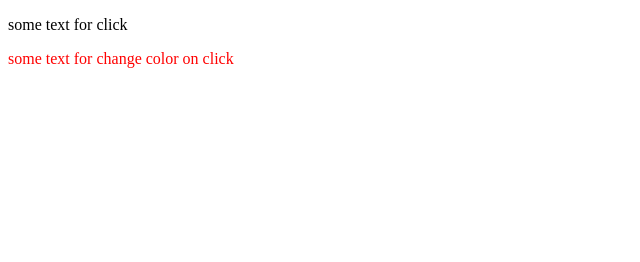
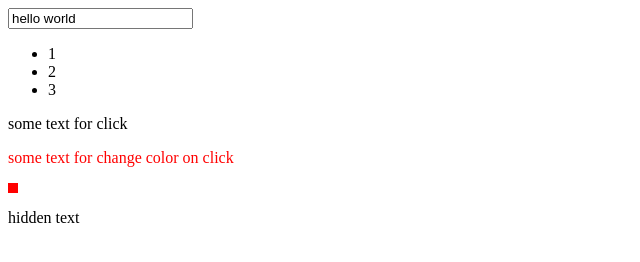
Before and after one commit to litury/proxy_reflect, a plain HTML site: page LibraryExamples/index.html in a window 1280 px wide. Shown: the whole page, without its empty margins (0-640 px from the left). Drawn offline with nearby package versions, Linux system fonts and the light colour scheme.

Commit message:
feat: add JQ

```diff
--- a/LibraryExamples/index.html
+++ b/LibraryExamples/index.html
@@ -7,12 +7,32 @@
 	<title>Document</title>
 	<script src="https://cdnjs.cloudflare.com/ajax/libs/jquery/3.6.0/jquery.min.js"></script>
 	<style>
-    .color{
+        .color {
             color: red;
+        }
+
+        .hover {
+            display: none;
+        }
+
+        .hidden {
+            background-color: red;
+            width: 10px;
+            height: 10px;
         }
 	</style>
 </head>
 <body>
+
+<div class="myDivClass">
+	<input id="myDivId" type="text">
+</div>
+
+<ul id="menu">
+	<li>1</li>
+	<li>2</li>
+	<li>3</li>
+</ul>
 
 <p>
 	some text for click
@@ -21,7 +41,12 @@
 <p class="color">
 	some text for change color on click
 </p>
-  <p class="hide">
+
+<div class="hidden">
+
+</div>
+
+<p class="hide someClass">
 	hidden text
 </p>
 
--- a/LibraryExamples/jQueryExamples.js
+++ b/LibraryExamples/jQueryExamples.js
@@ -14,30 +14,43 @@
  * --------------------------------------- *
  */
 $ // стандартный объект jQuery
-$( document ).ready(function() { // получение глобального объекта document и выполнение функции при его загрузке
-  console.log( "ready!" );
+
+$(document).ready(function () { // получение глобального объекта document и выполнение функции при его загрузке
+	console.log("ready!");
 });
-$( "#myDivId" ); // получение элемента по id (#)
-$( ".myDivClass" ); // получение элемента по классу
-var myValue = $( "#myDivId" ).val(); // получение значения инпута
-$( "#myDivId" ).val( "hello world" ); // запись значение
-$( "p" ).click(function() { // установка обработчика на click
-  console.log( "You clicked a paragraph!" );
+
+$("#myDivId"); // получение элемента по id (#)
+
+$(".myDivClass"); // получение элемента по классу
+
+var myValue = $("#myDivId").val(); // получение значения инпута
+
+$("#myDivId").val("hello world"); // запись значение
+
+$("p").click(function () { // установка обработчика на click
+	console.log("You clicked a paragraph!");
 });
-$( "p" ).on( "click", function() { // та же логика обработчика
-  console.log( "click" );
+
+$("p").on("click", function () { // та же логика обработчика
+	console.log("click");
 });
-$( "p.color" ).click(function () { // установка обработчика на click
-  $(this).toggleClass('color')
-  console.log( "You paint a paragraph!" );
+
+$("p.color").click(function () { // установка обработчика на click
+	$(this).toggleClass('color')
+	console.log("You paint a paragraph!");
 });
-$( "#menu li" ).hover(function() {
-  $( this ).toggleClass( "hover" );
+
+$("#menu li").hover(function () {
+	$(this).toggleClass("hover");
 });
-$( "p.hide" ).hide();// спрятать элемент
-// показать все спрятанные div-ы
-$( "div.hidden" ).show();
 
+$("p.hide").click(function () {
+	$("p.hide").hide();// спрятать элемент
+})
+
+$("div.hidden").click(function () {
+	$("p.hide").show();// спрятать элемент
+})
 // Чтобы изменить класс у html элемента
 // стандартный способ
 const someDiv = document.querySelector('.someClass')
@@ -45,4 +58,4 @@ someDiv?.classList.add('newClass')
 // document.querySelector('.someClass').classList.add('newClass')
 
 //jQuery
-$('.someClass').addClass( "newClass yourClass" );
+$('.someClass').addClass("newClass yourClass");
```
Lines whose indentation alone changed are shown as unchanged.
